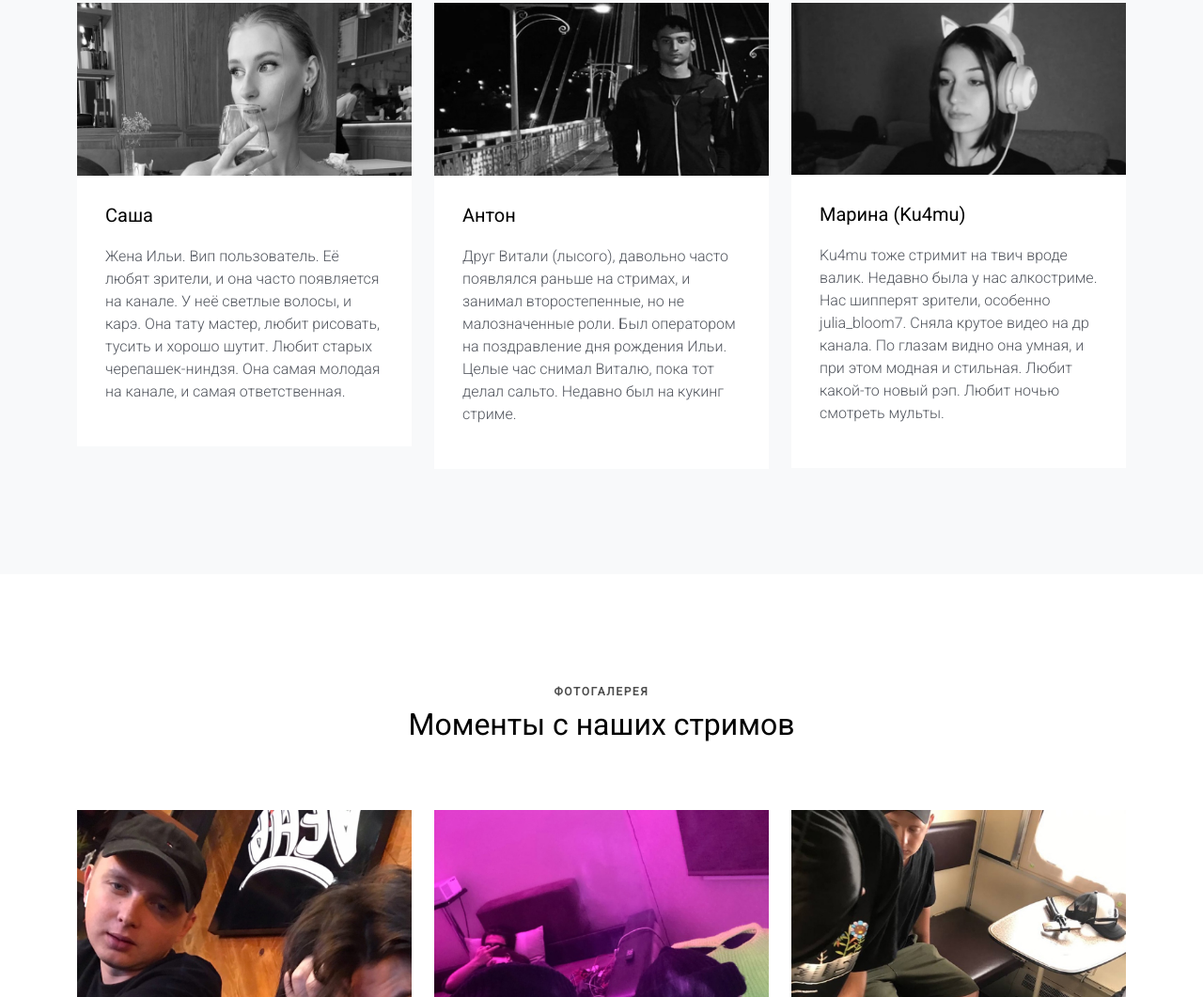
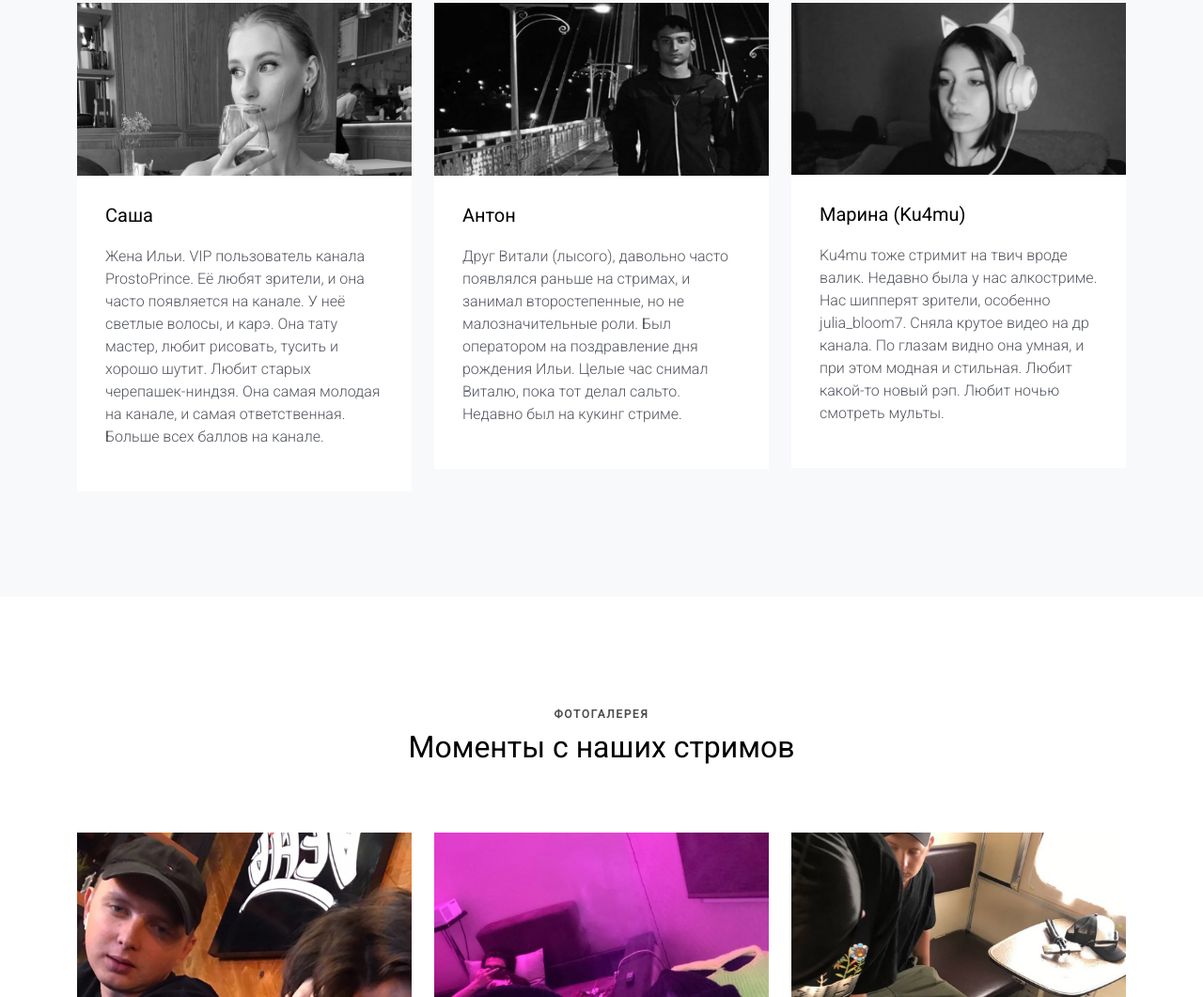
Before and after one commit to juliabloom7/ProstoPrince, a plain HTML site: page index.html in a window 1280 px wide. Shown: the part 1452-2513 px from the top of the page at 94% size. Drawn offline with nearby package versions, Linux system fonts and the light colour scheme; files whose address does not match are found by name.

Commit message:
Update index.html

```diff
--- a/index.html
+++ b/index.html
@@ -128,7 +128,7 @@
 						<div class="service-inner">
 							<span></span>
 							<h3>Саша</h3>
-							<p>Жена Ильи. Вип пользователь. Её любят зрители, и она часто появляется на канале. У неё светлые волосы, и карэ. Она тату мастер, любит рисовать, тусить и хорошо шутит. Любит старых черепашек-ниндзя. Она самая молодая на канале, и самая ответственная.</p>
+							<p>Жена Ильи. VIP пользователь канала ProstoPrince. Её любят зрители, и она часто появляется на канале. У неё светлые волосы, и карэ. Она тату мастер, любит рисовать, тусить и хорошо шутит. Любит старых черепашек-ниндзя. Она самая молодая на канале, и самая ответственная. Больше всех баллов на канале.</p>
 						</div>
 					</div>
 				</div>
@@ -140,7 +140,7 @@
 						<div class="service-inner">
 							<span></span>
 							<h3>Антон</h3>
-							<p>Друг Витали (лысого), давольно часто появлялся раньше на стримах, и занимал второстепенные, но не малозначенные роли. Был оператором на поздравление дня рождения Ильи. Целые час снимал Виталю, пока тот делал сальто. Недавно был на кукинг стриме.</p>
+							<p>Друг Витали (лысого), давольно часто появлялся раньше на стримах, и занимал второстепенные, но не малозначительные роли. Был оператором на поздравление дня рождения Ильи. Целые час снимал Виталю, пока тот делал сальто. Недавно был на кукинг стриме.</p>
 						</div>
 					</div>
 				</div>
```
